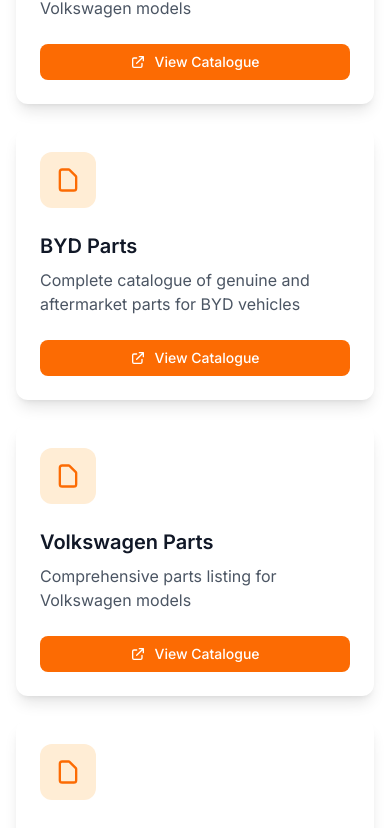
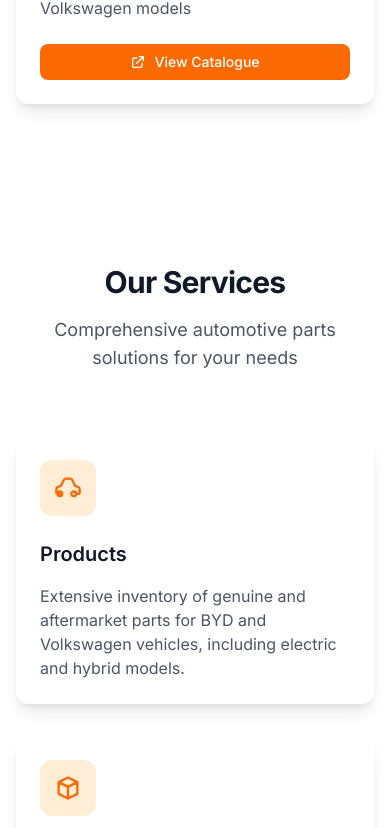
Before and after one commit to west352/xize_website, a Next.js app: page / in a window 390 px wide. Shown: the part 3472-4300 px from the top of the page. Built offline with nearby package versions, Linux system fonts and the light colour scheme; no server answers.

Commit message:
change layout to grid

```diff
--- a/app/components/Catalogues.tsx
+++ b/app/components/Catalogues.tsx
@@ -7,7 +7,7 @@
   }
 
   return (
-    <div className="mt-16 flex flex-wrap justify-center gap-6">
+    <div className="mx-auto mt-16 grid max-w-3xl grid-cols-1 gap-6 sm:grid-cols-2">
       {catalogues.map((catalogue) => {
         const pdfUrl = getCatalogueUrl(catalogue.filename);
 
--- a/app/data/catalogues.ts
+++ b/app/data/catalogues.ts
@@ -22,24 +22,6 @@
     description: 'Comprehensive parts listing for Volkswagen models',
     filename: 'vw.pdf',
   },
-  {
-    id: 'byd-parts2',
-    title: 'BYD Parts',
-    description: 'Complete catalogue of genuine and aftermarket parts for BYD vehicles',
-    filename: 'byd.pdf',
-  },
-  {
-    id: 'vw-parts2',
-    title: 'Volkswagen Parts',
-    description: 'Comprehensive parts listing for Volkswagen models',
-    filename: 'vw.pdf',
-  },
-  {
-    id: 'vw-parts3',
-    title: 'Volkswagen Parts',
-    description: 'Comprehensive parts listing for Volkswagen models',
-    filename: 'vw.pdf',
-  },
 ];
 
 // Helper function to get the full URL for a catalogue PDF
```
